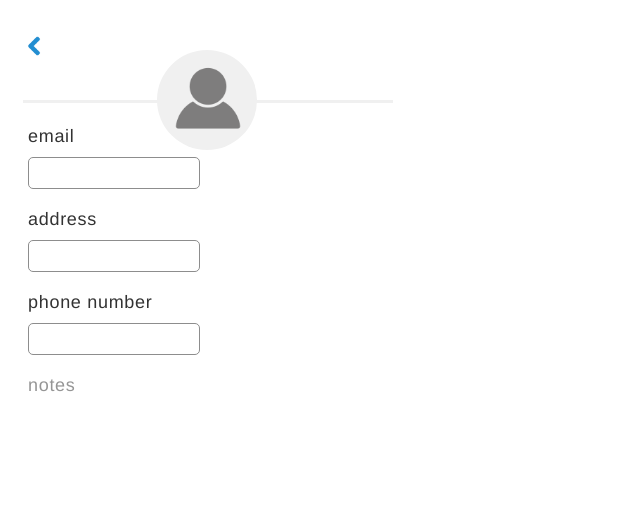
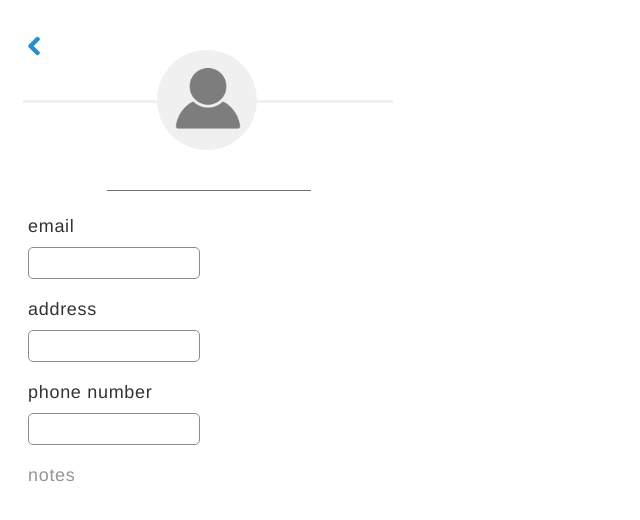
Before and after one commit to RomolaZhang/REACTIVE-USER-INTERFACES, a React (Create React App) app in the folder midterm-project/: page /new in a window 1280 px wide. Shown: the top 520 px of the page, without its empty margins (0-640 px from the left). Built offline with nearby package versions, Linux system fonts and the light colour scheme.

Commit message:
midterm-update

```diff
--- a/midterm-project/src/New.css
+++ b/midterm-project/src/New.css
@@ -5,7 +5,7 @@ input.bigname {
   width: 200px;
   outline: none;
   border-width: thin;
-  margin-top: 10px;
+  margin-top: 100px;
 }
 
 input.content {
```
